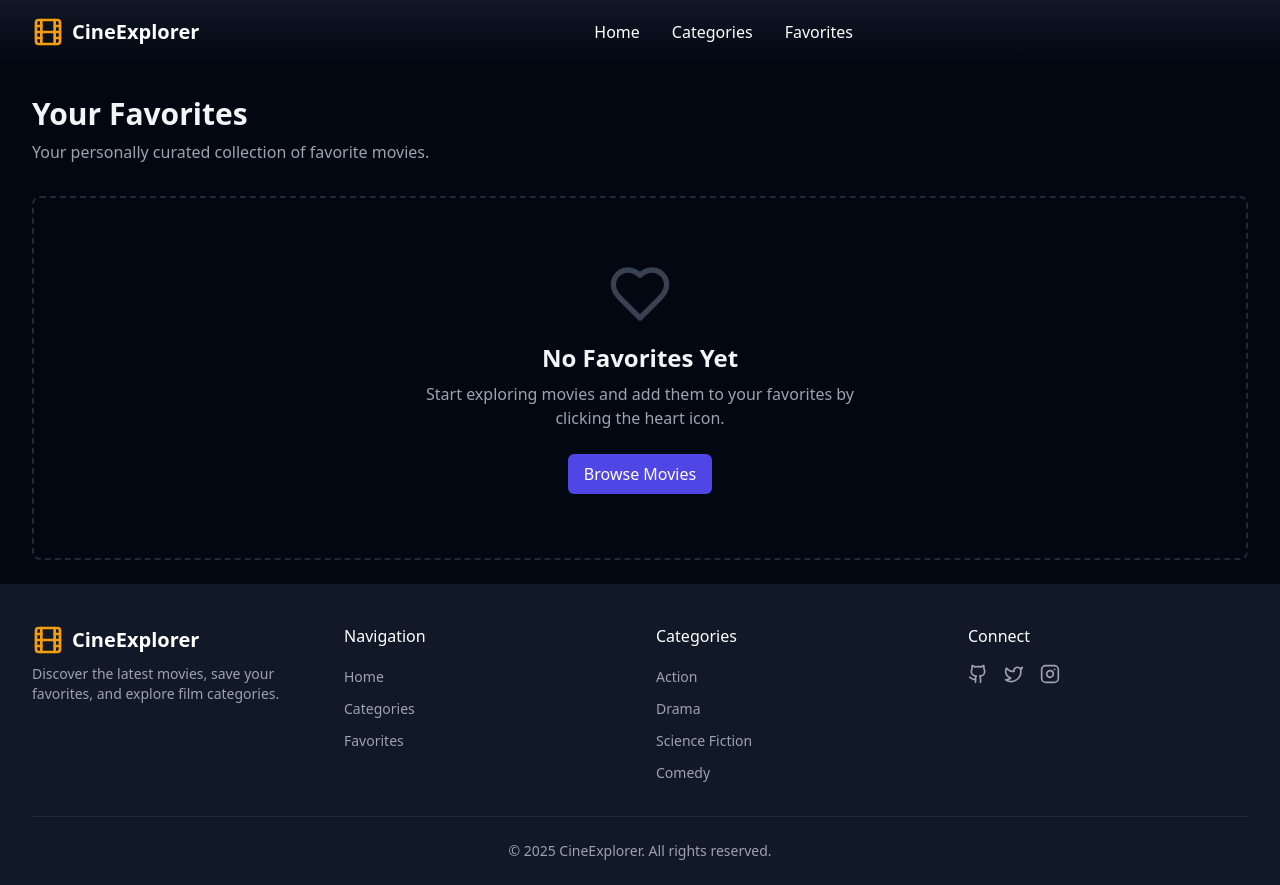
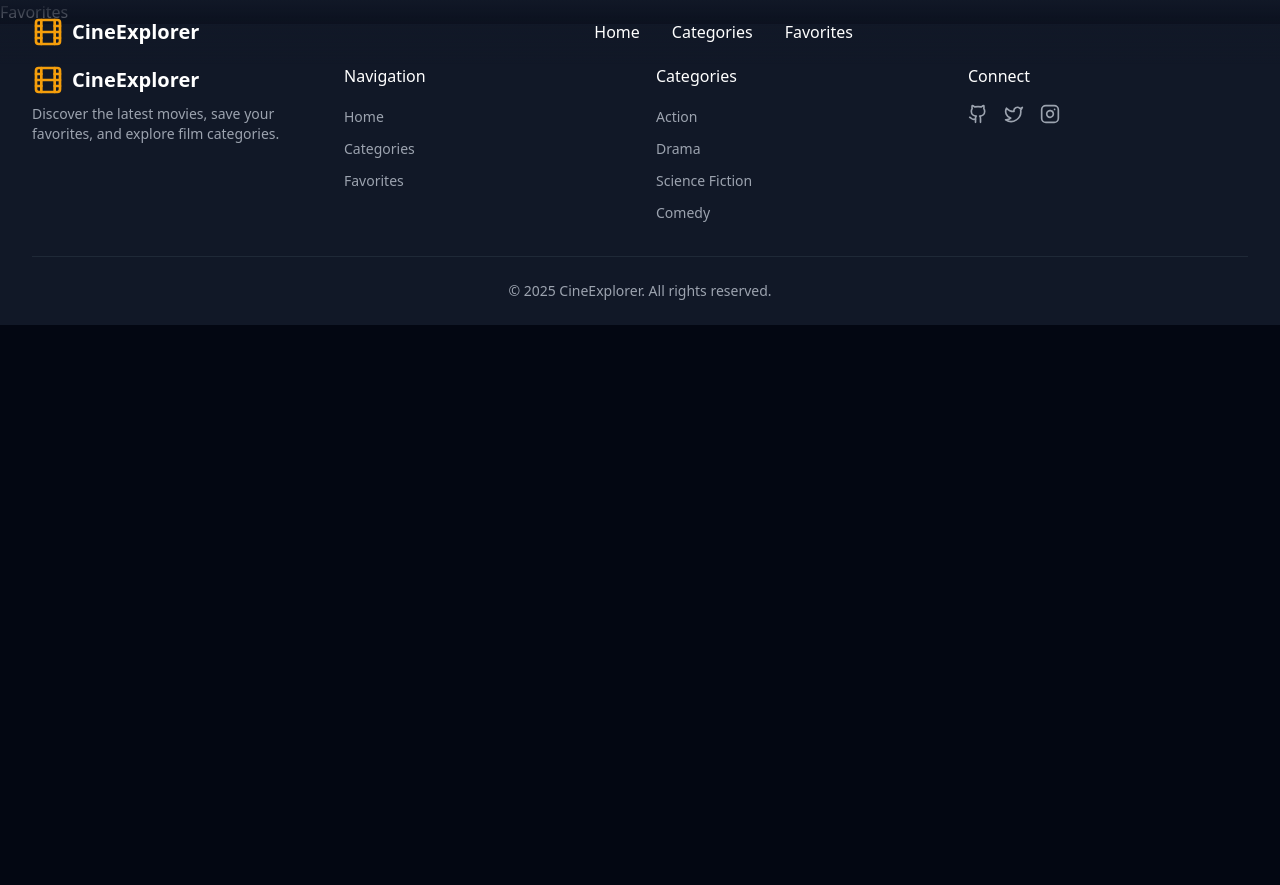
Before and after one commit to mateobetancurb/the-movies-app, a Next.js app: page /favorites in a window 1280 px wide. After the commit the page ends 800 px from the top, so only its background shows below. Built offline with nearby package versions, Linux system fonts and the light colour scheme.

Commit message:
refactor: comment out favorite movies logic and UI in Favorites page for future implementation

```diff
--- a/src/app/favorites/page.tsx
+++ b/src/app/favorites/page.tsx
@@ -1,7 +1,6 @@
 "use client";
 
 import { useFavorites } from "../../context/FavoritesContext";
-import { getMovieById } from "../../data/movies";
 import MovieGrid from "../../components/movies/MovieGrid";
 import { Heart } from "lucide-react";
 import Link from "next/link";
@@ -9,35 +8,36 @@ import Link from "next/link";
 const Favorites: React.FC = () => {
 	const { favorites } = useFavorites();
 
-	const favoriteMovies = favorites
-		.map((id) => getMovieById(id))
-		.filter((movie) => movie !== undefined);
+	// const favoriteMovies = favorites
+	// 	.map((id) => getMovieById(id))
+	// 	.filter((movie) => movie !== undefined);
 
 	return (
-		<div className="container-page pt-24">
-			<h1 className="text-3xl font-bold mb-2">Your Favorites</h1>
-			<p className="text-gray-400 mb-8">
-				Your personally curated collection of favorite movies.
-			</p>
-			{favoriteMovies.length > 0 ? (
-				<MovieGrid
-					movies={favoriteMovies}
-					emptyMessage="You haven't added any favorites yet"
-				/>
-			) : (
-				<div className="text-center py-16 border-2 border-dashed border-gray-800 rounded-lg">
-					<Heart className="w-16 h-16 mx-auto text-gray-700 mb-4" />
-					<h2 className="text-2xl font-bold mb-2">No Favorites Yet</h2>
-					<p className="text-gray-400 mb-6 max-w-md mx-auto">
-						Start exploring movies and add them to your favorites by clicking
-						the heart icon.
-					</p>
-					<Link href="/" className="btn btn-primary inline-block">
-						Browse Movies
-					</Link>
-				</div>
-			)}
-		</div>
+		// <div className="container-page pt-24">
+		// 	<h1 className="text-3xl font-bold mb-2">Your Favorites</h1>
+		// 	<p className="text-gray-400 mb-8">
+		// 		Your personally curated collection of favorite movies.
+		// 	</p>
+		// 	{favoriteMovies.length > 0 ? (
+		// 		<MovieGrid
+		// 			movies={favoriteMovies}
+		// 			emptyMessage="You haven't added any favorites yet"
+		// 		/>
+		// 	) : (
+		// 		<div className="text-center py-16 border-2 border-dashed border-gray-800 rounded-lg">
+		// 			<Heart className="w-16 h-16 mx-auto text-gray-700 mb-4" />
+		// 			<h2 className="text-2xl font-bold mb-2">No Favorites Yet</h2>
+		// 			<p className="text-gray-400 mb-6 max-w-md mx-auto">
+		// 				Start exploring movies and add them to your favorites by clicking
+		// 				the heart icon.
+		// 			</p>
+		// 			<Link href="/" className="btn btn-primary inline-block">
+		// 				Browse Movies
+		// 			</Link>
+		// 		</div>
+		// 	)}
+		// </div>
+		<p>Favorites</p>
 	);
 };
 
```
